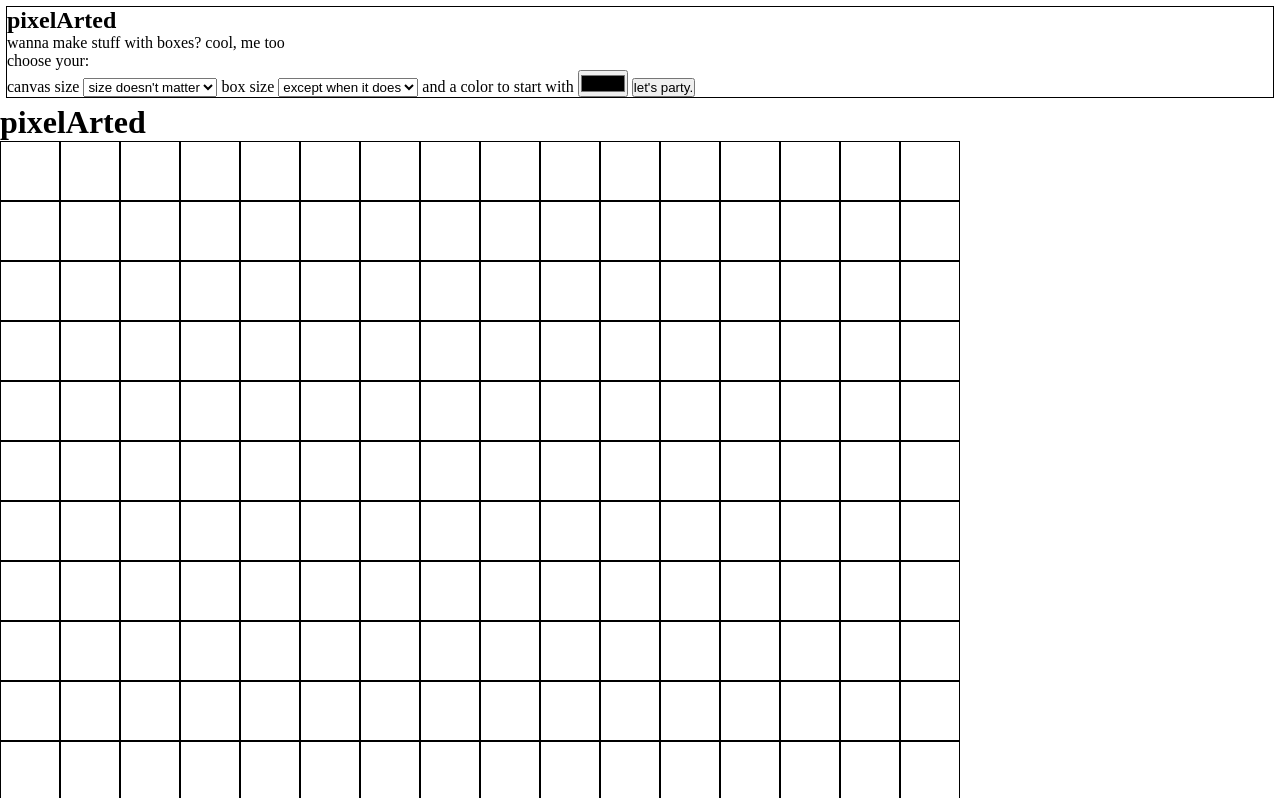
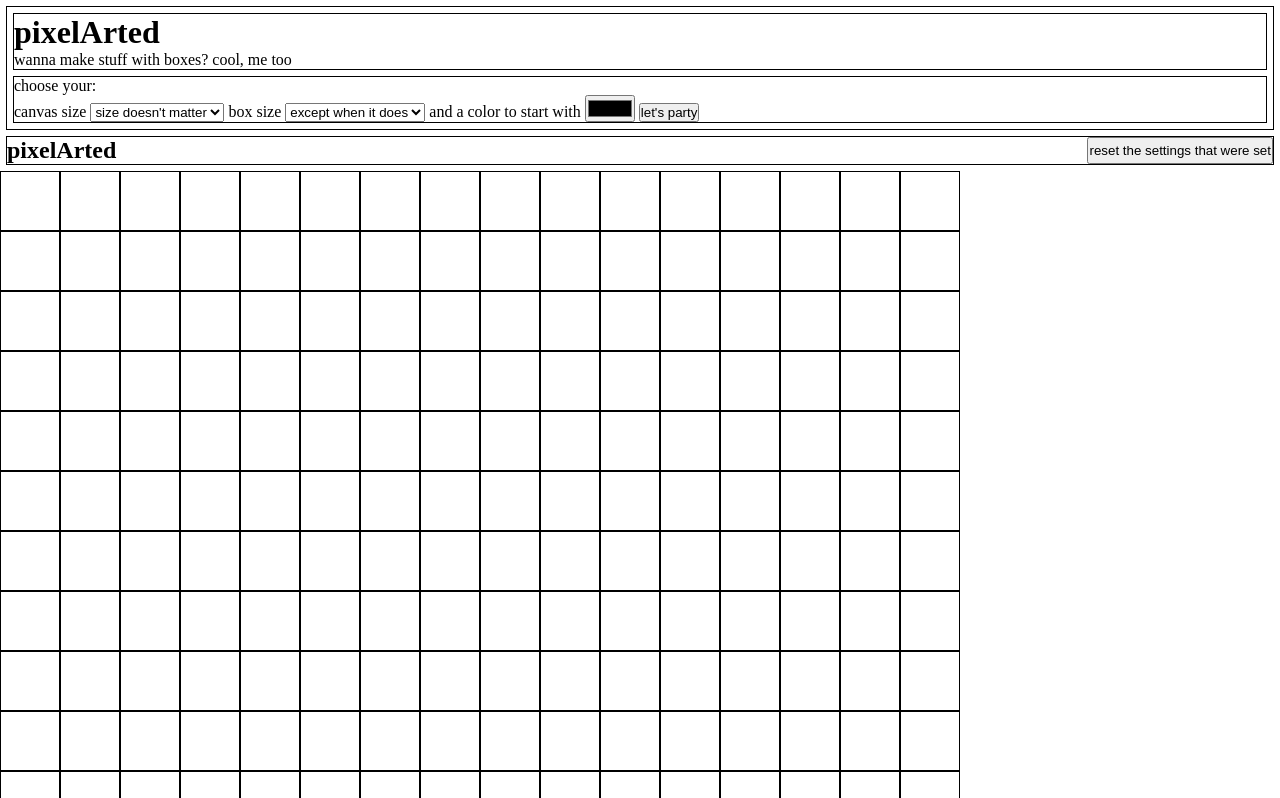
Before and after one commit to rfloarea/etch-a-sketch, a plain HTML site: page index.html in a window 1280 px wide. Shown: the top 798 px of the page. Drawn offline with Linux system fonts and the light colour scheme.

Commit message:
MORE INITIAL SETUP!!!!!!!!!11!!!

```diff
--- a/index.html
+++ b/index.html
@@ -14,7 +14,7 @@
         <div class="modal" id="modal">
 
             <div class="modal-content" id="modalContent">
-                <h2 class="modal-title">pixelArted</h2>
+                <h1 class="modal-title">pixelArted</h1>
                 <p class="modal-subtitle">wanna make stuff with boxes? cool, me too</p>
             </div>
 
@@ -40,7 +40,7 @@
                 <label for="color">and a color to start with</label>
                 <input type="color" class="color=picker "id="colorPicker" value="000000"/>
 
-                <button>let's party.</button>
+                <button>let's party</button>
 
             </div>
 
@@ -48,7 +48,11 @@
 
         <div class="overlay" id="overlay"></div>
 
-        <h1 class="title">pixelArted</h1>
+        <div class="header">
+            <h2 class="title">pixelArted</h2>
+            <button>reset the settings that were set</button>
+        </div>
+
 
         <div class="canvas-frame" id="canvasFrame"></div>
 
--- a/style.css
+++ b/style.css
@@ -7,6 +7,23 @@
 }
 
 .modal {
+    border: 1px black solid;
+    margin: 6px;
+}
+
+.modal-content {
+    border: 1px black solid;
+    margin: 6px;
+}
+
+.modal-selector-container {
+    border: 1px black solid;
+    margin: 6px;
+}
+
+.header {
+    display: flex;
+    justify-content: space-between;
     border: 1px black solid;
     margin: 6px;
 }
```
